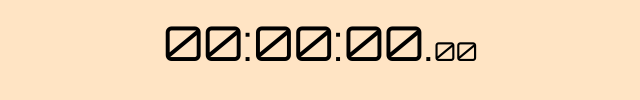
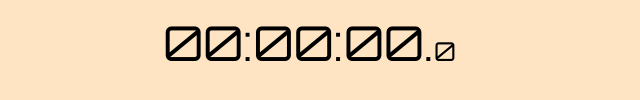
Before and after one commit to Djbetamax/stopwatch, a plain HTML site: page index.html in a window 1280 px wide. Shown: the part 384-484 px from the top of the page, 337-977 px from the left. Drawn offline with Linux system fonts and the light colour scheme.

Commit message:
remove a zero to miliseconds div

```diff
--- a/index.html
+++ b/index.html
@@ -22,7 +22,7 @@
       <div>:</div>
       <div class="seconds nums">00</div>
       <div>.</div>
-      <div class="miliSeconds nums">00</div>
+      <div class="miliSeconds nums">0</div>
     </div>
   </div>
   <script src="app.js"></script>
```
